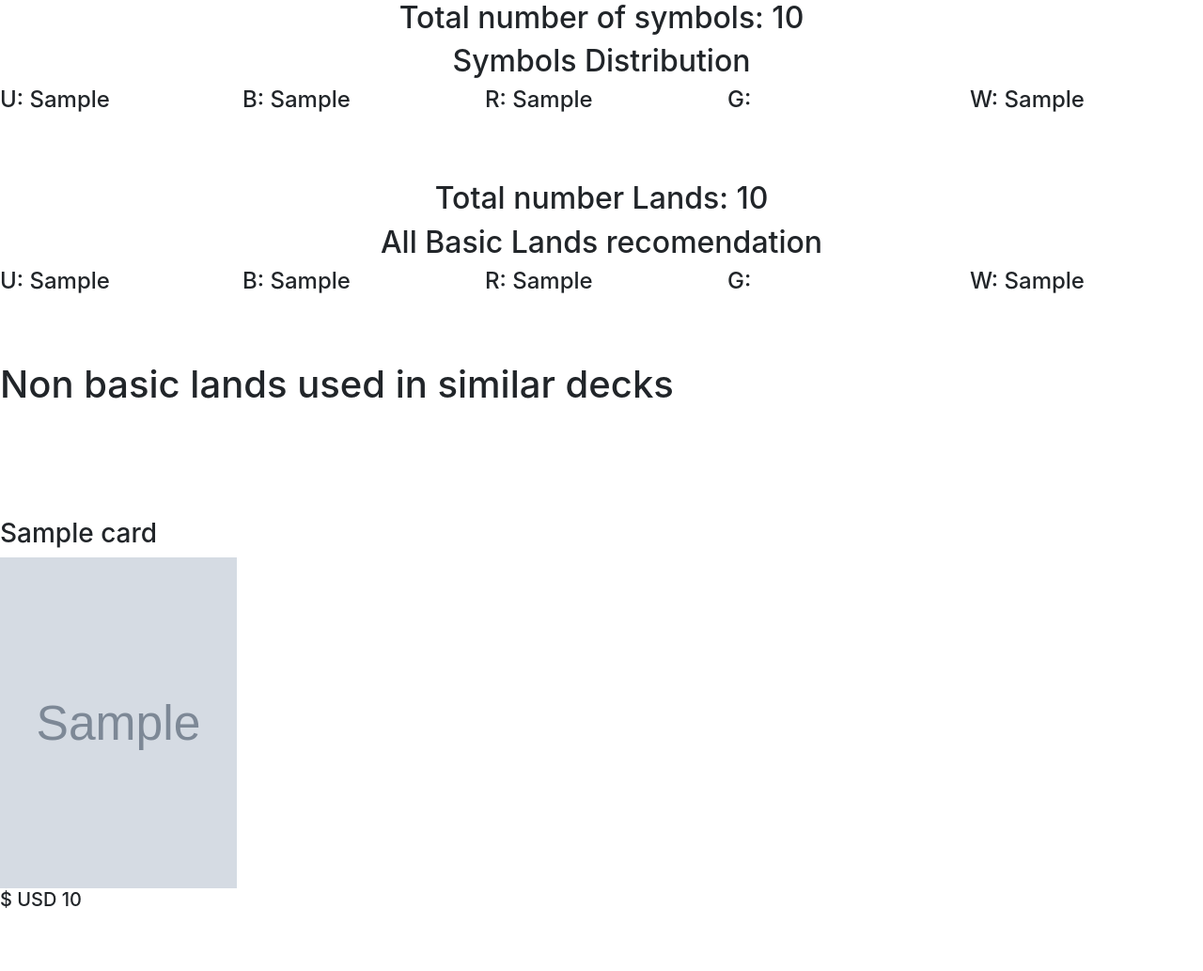
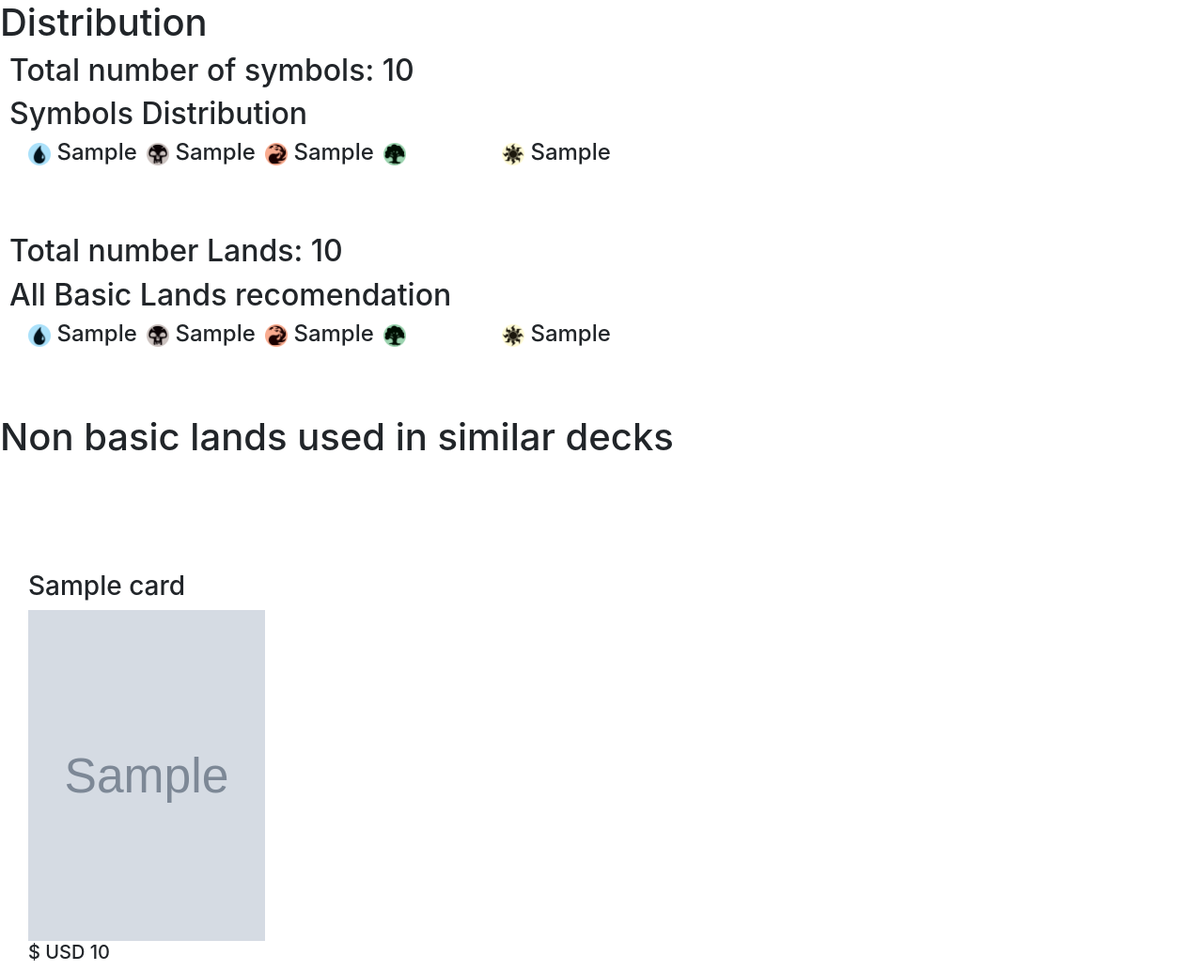
Before and after one commit to santiagoziel/MTGLandCalculator, a Flask app: template dta_pkt/templates/display.html in a window 1280 px wide. Shown: the part 54-1087 px from the top of the page at 94% size. Before the commit the page ends 1020 px from the top, so only its background shows below. Run offline with Flask 2, Linux system fonts and the light colour scheme; the template is opened without the code that fills it: most values are stand-ins (such as "Sample title", 1, 10 or a date in 2020); grey boxes marked "Sample" are stand-in pictures; some libraries are stand-ins or nearby versions.

Commit message:
added simple front end

```diff
--- a/dta_pkt/routes.py
+++ b/dta_pkt/routes.py
@@ -25,6 +25,10 @@
 @app.route("/", methods=['GET', 'POST'])
 def home():
     return render_template("home.html")
+
+@app.route("/del", methods=['GET', 'POST'])
+def del_page():
+    return render_template("del.html")
 
 @app.route("/dashboard", methods=['GET', 'POST'])
 @login_required
@@ -56,7 +60,7 @@
         for d in land_list:
             counter.update(d)
 
-        display_info = gen_display_info(counter.most_common(5))
+        display_info = gen_display_info(counter.most_common(6))
         os.remove(app.config['UPLOAD_FOLDER'] + filename)
         return render_template("display.html", display_info = display_info, colors = colors, lands = lands)
 
--- a/dta_pkt/templates/dashboard.html
+++ b/dta_pkt/templates/dashboard.html
@@ -2,8 +2,8 @@
 {% block content %}
     <form action = "/display" method = "POST"
          enctype = "multipart/form-data" class = "file-upload-form">
-         <h2>Procesador de Archivos</h2>
-         <h6>Archivo tipo Zip</h6>
+         <h2>Land Calculator</h2>
+         <h6>Deck list as a txt file</h6>
           <div class="drop-zone">
             <span class="drop-zone__prompt">Arrastra aqui tus archivos o haz click para elejir uno</span>
             <input type="file" name="file" class="drop-zone__input">
--- a/dta_pkt/templates/display.html
+++ b/dta_pkt/templates/display.html
@@ -2,36 +2,46 @@
 {% block content %}
 <style>
   .wrapper {
+    margin-left: 30px;
     display: grid;
     grid-template-columns: repeat(3, 1fr);
     gap: 10px;
     grid-auto-rows: minmax(100px, auto);
   }
   .distribution {
+    margin-left: 30px;
     display: grid;
-    grid-template-columns: repeat(5, 1fr);
+    grid-template-columns: repeat(10, 1fr);
     gap: 10px;
     grid-auto-rows: minmax(100px, auto);
   }
+  .mana-symbol{
+    height: 1em;
+    width: auto;
+    display: inline-block;
+  }
 </style>
-<h2> Total number of symbols: {{colors.total}}</h2>
-<h2>Symbols Distribution</h2>
-<div class="distribution">
-  <h4 style="grid-column: 1; grid-row: 1;">U: {{colors.U}}</h4>
-  <h4 style="grid-column: 2; grid-row: 1;">B: {{colors.B}}</h4>
-  <h4 style="grid-column: 3; grid-row: 1;">R: {{colors.R}}</h4>
-  <h4 style="grid-column: 4; grid-row: 1;">G: {{colors.G}}</h4>
-  <h4 style="grid-column: 5; grid-row: 1;">W: {{colors.W}}</h4>
+<h1>Distribution</h1>
+<div class = "section">
+  <h2 style="text-align: left;"> Total number of symbols: {{colors.total}}</h2>
+  <h2 style="text-align: left;">Symbols Distribution</h2>
+  <div class="distribution">
+    <h4 style="grid-column: 1; grid-row: 1;"><img class="mana-symbol" src="static/U.png"> {{colors.U}}</h4>
+    <h4 style="grid-column: 3; grid-row: 1;"><img class="mana-symbol" src="static/R.png"> {{colors.R}}</h4>
+    <h4 style="grid-column: 2; grid-row: 1;"><img class="mana-symbol" src="static/B.png"> {{colors.B}}</h4>
+    <h4 style="grid-column: 4; grid-row: 1;"><img class="mana-symbol" src="static/G.png"> {{colors.G}}</h4>
+    <h4 style="grid-column: 5; grid-row: 1;"><img class="mana-symbol" src="static/W.png"> {{colors.W}}</h4>
+  </div>
 </div>
 
-<h2> Total number Lands: {{lands.total}}</h2>
-<h2>All Basic Lands recomendation</h2>
+<h2 style="text-align: left;"> Total number Lands: {{lands.total}}</h2>
+<h2 style="text-align: left;">All Basic Lands recomendation</h2>
 <div class="distribution">
-  <h4 style="grid-column: 1; grid-row: 1;">U: {{lands.U}}</h4>
-  <h4 style="grid-column: 2; grid-row: 1;">B: {{lands.B}}</h4>
-  <h4 style="grid-column: 3; grid-row: 1;">R: {{lands.R}}</h4>
-  <h4 style="grid-column: 4; grid-row: 1;">G: {{lands.G}}</h4>
-  <h4 style="grid-column: 5; grid-row: 1;">W: {{lands.W}}</h4>
+  <h4 style="grid-column: 1; grid-row: 1;"><img class="mana-symbol" src="static/U.png"> {{lands.U}}</h4>
+  <h4 style="grid-column: 2; grid-row: 1;"><img class="mana-symbol" src="static/B.png"> {{lands.B}}</h4>
+  <h4 style="grid-column: 3; grid-row: 1;"><img class="mana-symbol" src="static/R.png"> {{lands.R}}</h4>
+  <h4 style="grid-column: 4; grid-row: 1;"><img class="mana-symbol" src="static/G.png"> {{lands.G}}</h4>
+  <h4 style="grid-column: 5; grid-row: 1;"><img class="mana-symbol" src="static/W.png"> {{lands.W}}</h4>
 </div>
 
 <h1>Non basic lands used in similar decks</h1>
--- a/dta_pkt/templates/layout.html
+++ b/dta_pkt/templates/layout.html
@@ -3,6 +3,10 @@
 <link rel="stylesheet" href="/static/style.css"/>
     <link rel="stylesheet" href="https://maxcdn.bootstrapcdn.com/bootstrap/4.0.0/css/bootstrap.min.css" integrity="sha384-Gn5384xqQ1aoWXA+058RXPxPg6fy4IWvTNh0E263XmFcJlSAwiGgFAW/dAiS6JXm" crossorigin="anonymous">
 <head>
+  <link rel="apple-touch-icon" sizes="180x180" href="/static/favicon_io/apple-touch-icon.png">
+  <link rel="icon" type="image/png" sizes="32x32" href="/static/favicon_io/favicon-32x32.png">
+  <link rel="icon" type="image/png" sizes="16x16" href="/static/favicon_io/favicon-16x16.png">
+  <link rel="manifest" href="/static/favicon_io/site.webmanifest">
     <link rel="shortcut icon" href="/static/favicon.png" type="image/png">
     <meta charset="UTF-8">
     <meta http-equiv="X-UA-Compatible" content="IE=edge">
```
Also changed, not shown: dta_pkt/templates/del.html (added, +28 -0 lines), dta_pkt/static/B.png (added), dta_pkt/static/G.png (added), dta_pkt/static/R.png (added), dta_pkt/static/U.png (added), dta_pkt/static/W.png (added), dta_pkt/static/favicon_io/android-chrome-192x192.png (added), dta_pkt/static/favicon_io/android-chrome-512x512.png (added), dta_pkt/static/favicon_io/apple-touch-icon.png (added), dta_pkt/static/favicon_io/favicon-16x16.png (added), dta_pkt/static/favicon_io/favicon-32x32.png (added), dta_pkt/static/favicon_io/favicon.ico (added), dta_pkt/static/favicon_io/site.webmanifest (added).
